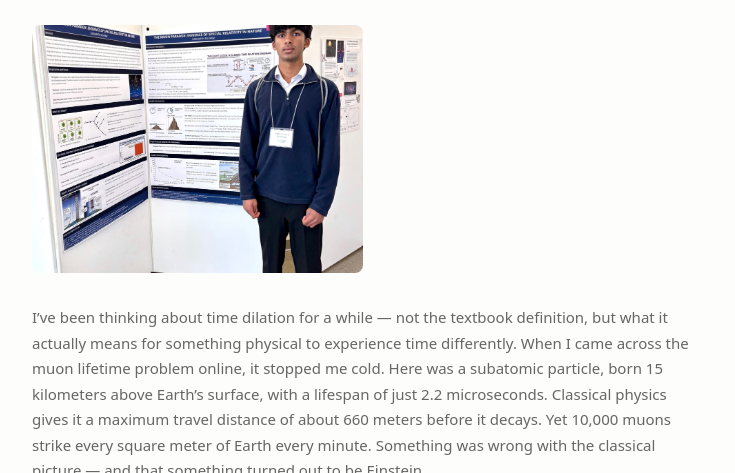
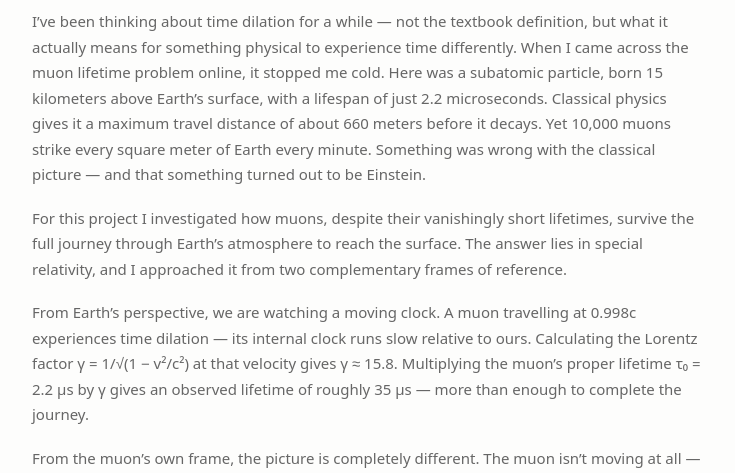
Before and after one commit to sid-selvaraj/fieldlines, an Astro site: page /journal/tnjsf-2026-muon-paradox in a window 1280 px wide. Shown: the part 667-1140 px from the top of the page, without its empty margins (272-1007 px from the left). Built offline with nearby package versions, Linux system fonts and the light colour scheme; Astro itself is replaced by a stand-in of ours.

Commit message:
removing the pictures from the 1st journal

```diff
--- a/src/content/journal/tnjsf-2026-muon-paradox.md
+++ b/src/content/journal/tnjsf-2026-muon-paradox.md
@@ -8,7 +8,7 @@ category: "Physics"
 description: "Investigating how muons survive the journey through Earth's atmosphere — a mathematical exploration of time dilation and length contraction as complementary descriptions of the same relativistic phenomenon."
 tags: ["Special Relativity", "Muons", "Time Dilation", "Lorentz Factor", "Cosmic Rays", "TNJSF", "ISEF"]
 heroImage: "/journal/tnjsf-2026/poster.jpg"
-images: ["/journal/tnjsf-2026/poster.jpg", "/journal/tnjsf-2026/presenting.jpg"]
+images: ["/journal/tnjsf-2026/poster.jpg"]
 pdfAttachment: "/journal/tnjsf-2026/muon-paradox-poster.pdf"
 featured: true
 ---
```
Also changed, not shown: public/journal/tnjsf-2026/poster.jpg, public/journal/tnjsf-2026/presenting.jpg (deleted).
